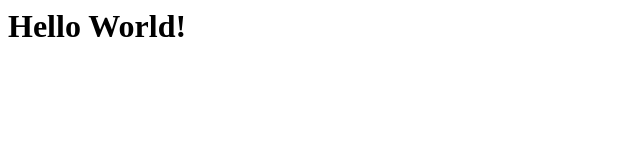
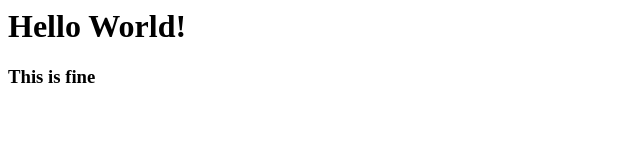
Before and after one commit to JenReidSchram/CodeDeployRepo, a plain HTML site: page Index.html in a window 1280 px wide. Shown: the whole page, without its empty margins (0-640 px from the left). Drawn offline with Linux system fonts and the light colour scheme.

Commit message:
Update to Index.html

```diff
--- a/Index.html
+++ b/Index.html
@@ -1 +1,2 @@
 <h1>Hello World!</h1>
+<h3>This is fine</h3>
```
